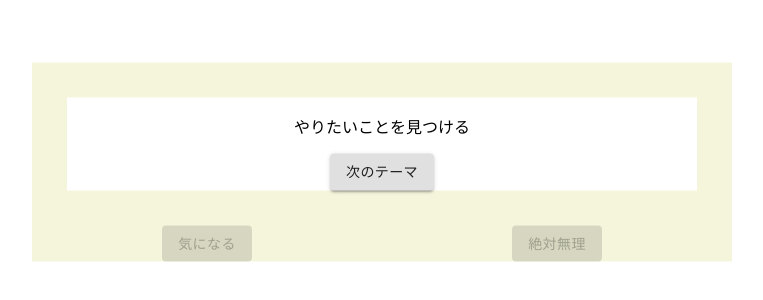
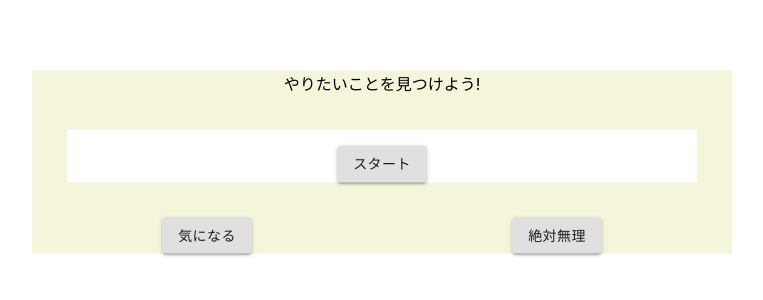
Before and after one commit to tack-k/get-started, a React (Create React App) app: page / in a window 1280 px wide. Shown: the part 238-538 px from the top of the page, without its empty margins (258-1021 px from the left). Built offline with nearby package versions, Linux system fonts and the light colour scheme.

Commit message:
データ数0のときのエラーハンドリング

```diff
--- a/src/App.jsx
+++ b/src/App.jsx
@@ -1,20 +1,25 @@
-import React, { useState } from 'react';
+import React, { useState, useEffect } from 'react';
 import Dataset from './dataset';
 import { WannaDo, ButtonSelect } from './components/index'
+import { useScrollTrigger } from '@material-ui/core';
 
 const App = () => {
 
   const [dataset, setDataset] = useState(Dataset);
-  const [content, setContent] = useState("やりたいことを見つける");
+  const [content, setContent] = useState("");
   const [url, setUrl] = useState("");
   const [like, setLike] = useState([])
   const [dislike, setDisLike] = useState([])
-  const [likeDisabled, setLikeDisabled] = useState(true)
-  const [DisLikeDisabled, setDisLikeDisabled] = useState(true)
-  const [themeDisabled, setThemeDisabled] = useState(false)
+  const [buttonName, setButtonName] = useState(true)
 
-
-
+ const changeButtonName = () => {
+   if (buttonName === true) {
+    changeContent()
+   } else {
+    window.location.reload()
+   }
+  setButtonName(false)
+ }
 
   const changeContent = () => {
     const wannaDoData = dataset.wannaDo;
@@ -25,30 +30,42 @@ const App = () => {
     setUrl(WannaDoUrl);
     wannaDoData.splice(random, 1)
     setDataset(dataset)
-    setLikeDisabled(false)
-    setDisLikeDisabled(false)
-    setThemeDisabled(true)
-
   }
 
-  const setDisable = () => {
-    setLikeDisabled(true)
-    setDisLikeDisabled(true)
-    setThemeDisabled(false)
-  }
+
+
 
   const addLike = () => {
-    const newLike = [...like, [content, url]]
-    console.log(newLike);
-    setLike(newLike)
-    setDisable();
+    switch (true) {
+      case buttonName:
+        break;
+      case dataset.wannaDo.length === 0:
+      break;
+
+      default:
+        changeContent()
+        const newLike = [...like, [content, url]]
+        setLike(newLike)
+        break;
+    }
   }
 
   const addDislike = () => {
-    const newDislike = [...dislike, [content, url]]
-    setDisLike(newDislike)
-    setDisable();
+    switch (true) {
+      case buttonName:
+        break;
+      case dataset.wannaDo.length === 0:
+      break;
+
+      default:
+        changeContent()
+        const newDislike = [...dislike, [content, url]]
+        setDisLike(newDislike)
+        break;
+    }
   }
+
+
 
 
 
@@ -56,14 +73,15 @@ const App = () => {
   return (
     <div className="bg">
       <div className="inner">
+  <div className="try">{dataset.wannaDo.length === 0 ? 'やりたいことを実践しよう!' : 'やりたいことを見つけよう!'}</div>
         <div className="do">
-          <WannaDo content={content} url={"url"} />
-          <ButtonSelect onClick={changeContent} buttonName={"次のテーマ"} disabled={themeDisabled} />
+          <WannaDo content={content} dataset={dataset} />
+          <ButtonSelect onClick={changeButtonName} buttonName={buttonName ? "スタート"　: "リセットする"}/>
         </div>
         <div className="interesting">
           <div className="like">
 
-            <ButtonSelect onClick={addLike} buttonName={"気になる"} disabled={likeDisabled} />
+            <ButtonSelect onClick={addLike} buttonName={"気になる"} />
             <div className="like-field">
               {like.map((value, index) => {
                 return (
@@ -76,7 +94,7 @@ const App = () => {
             </div>
           </div>
           <div className="dislike">
-            <ButtonSelect onClick={addDislike} buttonName={"絶対無理"} disabled={DisLikeDisabled} />
+            <ButtonSelect onClick={addDislike} buttonName={"絶対無理"} />
             <div className="dislike-field">
               {dislike.map((value, index) => {
                 return (
--- a/src/components/ButtonSelect.jsx
+++ b/src/components/ButtonSelect.jsx
@@ -12,12 +12,12 @@ const useStyles = makeStyles(() => ({
 
 
 const ButtonSelect = (props) => {
-  const {onClick, buttonName, disabled} = props;
+  const {onClick, buttonName} = props;
   const classes = useStyles();
 
   return (
     <div>
-       <Button variant="contained" disabled={disabled} onClick={onClick}>{buttonName}</Button>
+       <Button variant="contained" onClick={onClick}>{buttonName}</Button>
     </div>
   )
 }
--- a/src/components/WannaDo.jsx
+++ b/src/components/WannaDo.jsx
@@ -1,9 +1,11 @@
 import React from 'react'
 
 const WannaDo = (props) => {
-  const {content} = props;
+  const {content, dataset} = props;
+  const lastData = dataset.wannaDo.length
+
   return (
-  <p>{content}</p>
+  <p>{lastData === 0 ? "" : content}</p>
   )
 }
 
```
Also changed, not shown: 1 other file (tests, documents, lock files or other folders).
